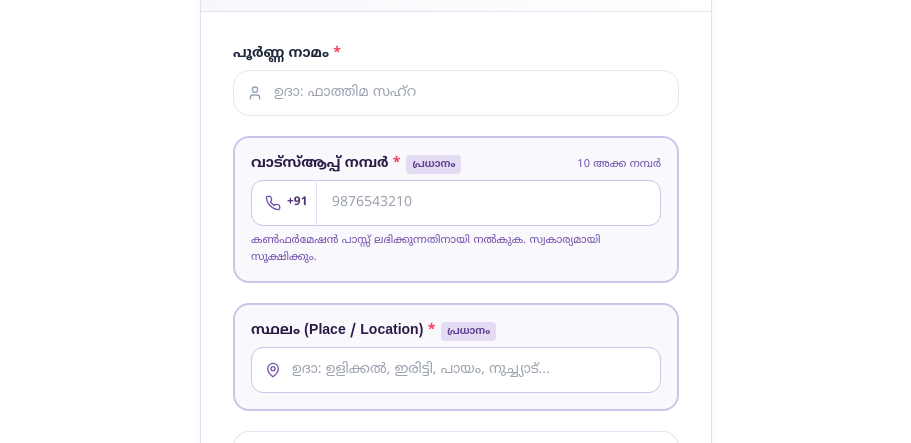
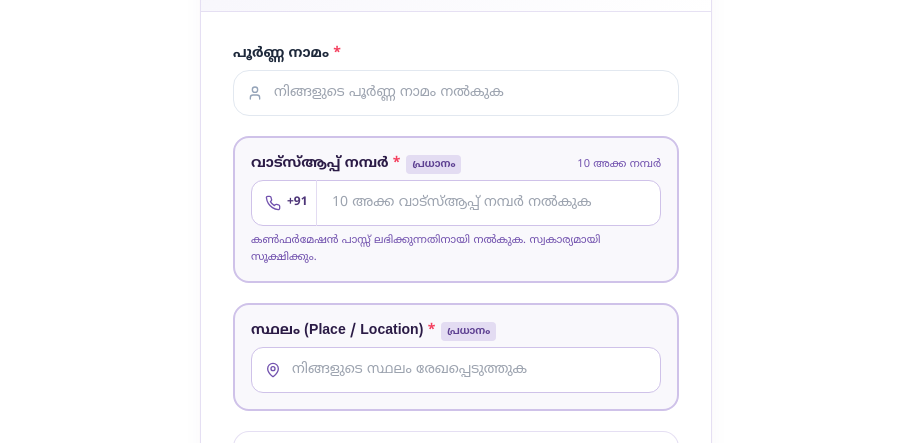
Before and after one commit to AJNAS-SHAMSUDHEEN/Wemen-con, a React (Vite) app: page / in a window 1280 px wide. Shown: the part 480-923 px from the top of the page, without its empty margins (184-1095 px from the left). Built offline with nearby package versions, Linux system fonts and the light colour scheme; no server answers.

Commit message:
feat: replace example placeholders with helpful guidance hints in registration fields

```diff
--- a/src/components/RegistrationForm.jsx
+++ b/src/components/RegistrationForm.jsx
@@ -188,7 +188,7 @@ export const RegistrationForm = ({ onSuccess, onOpenDetails }) => {
                 type="text"
                 value={formData.fullName}
                 onChange={(e) => handleChange("fullName", e.target.value)}
-                placeholder="ഉദാ: ഫാത്തിമ സഹ്റ"
+                placeholder="നിങ്ങളുടെ പൂർണ്ണ നാമം നൽകുക"
                 className={`w-full pl-10 pr-4 py-3 rounded-2xl border text-sm font-medium transition-all outline-none ${errors.fullName
                   ? "border-rose-300 bg-rose-50/40 focus:ring-4 focus:ring-rose-500/10"
                   : "border-slate-200 bg-white hover:border-lavender-300 focus:border-lavender-600 focus:ring-4 focus:ring-lavender-500/15"
@@ -230,7 +230,7 @@ export const RegistrationForm = ({ onSuccess, onOpenDetails }) => {
                 type="tel"
                 value={formData.phoneNumber}
                 onChange={(e) => handleChange("phoneNumber", e.target.value)}
-                placeholder="9876543210"
+                placeholder="10 അക്ക വാട്സ്ആപ്പ് നമ്പർ നൽകുക"
                 maxLength={14}
                 className={`w-full pl-20 pr-4 py-3 rounded-xl border text-sm font-medium transition-all outline-none bg-white ${errors.phoneNumber
                   ? "border-rose-400 bg-rose-50/40 focus:ring-4 focus:ring-rose-500/10"
@@ -271,7 +271,7 @@ export const RegistrationForm = ({ onSuccess, onOpenDetails }) => {
                 type="text"
                 value={formData.place}
                 onChange={(e) => handleChange("place", e.target.value)}
-                placeholder="ഉദാ: ഉളിക്കൽ, ഇരിട്ടി, പായം, നുച്ച്യാട്..."
+                placeholder="നിങ്ങളുടെ സ്ഥലം രേഖപ്പെടുത്തുക"
                 className={`w-full pl-10 pr-4 py-3 rounded-xl border text-sm font-medium transition-all outline-none bg-white ${errors.place
                   ? "border-rose-400 bg-rose-50/40 focus:ring-4 focus:ring-rose-500/10"
                   : "border-lavender-300 focus:border-lavender-600 focus:ring-4 focus:ring-lavender-500/20"
```
